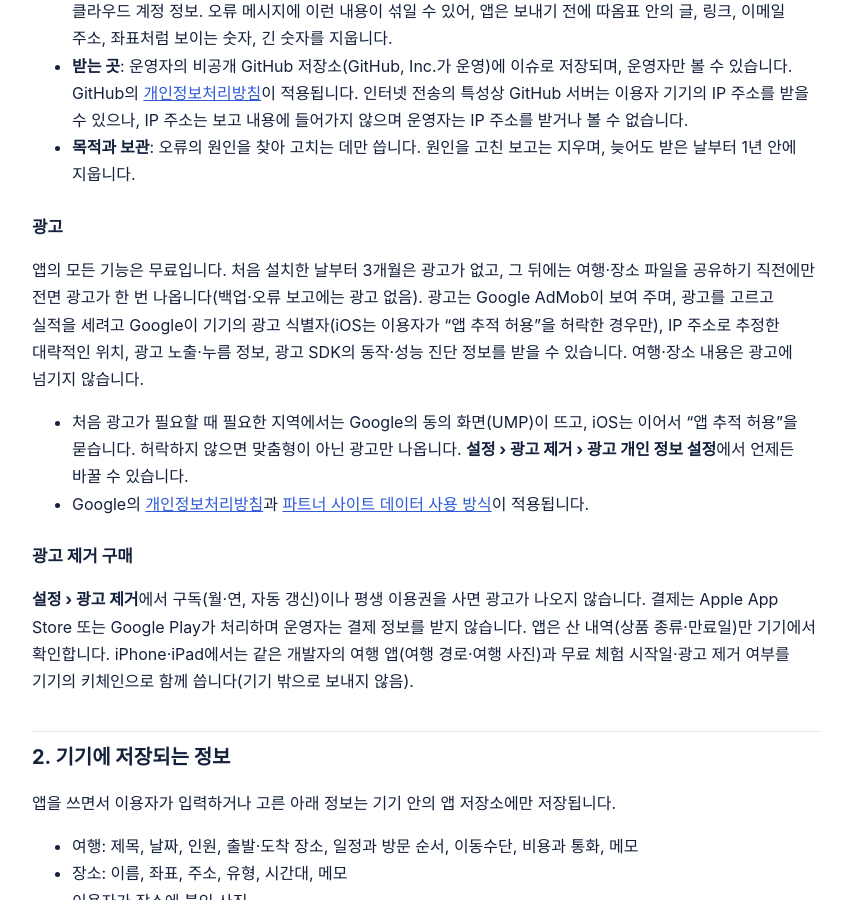
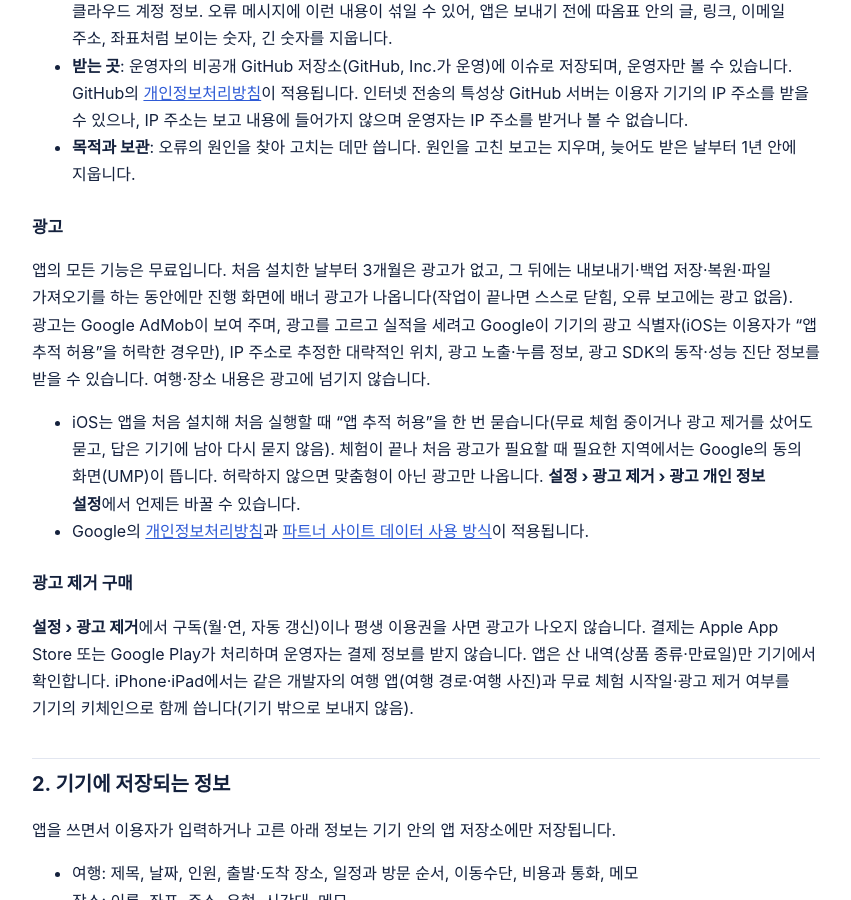
Before and after one commit to yjinchoi/flextrip-support, a Jekyll site: the page built from privacy.md, in a window 1280 px wide and 900 px high, scrolled down 760 px. Shown: the whole window, without its empty margins (214-1065 px from the left). Built offline with Jekyll 4.4.1, drawn with Linux system fonts in a browser that asks for light colours; some of the changed text lies outside the part shown.

Commit message:
docs(privacy): 광고는 작업 중 진행 화면 배너·추적 허용은 첫 실행·여행 중 지금 위치 권한(시행 2026-10-21)
Co-Authored-By: Claude Opus 5.5 <noreply@anthropic.com>

```diff
--- a/privacy.md
+++ b/privacy.md
@@ -7,7 +7,7 @@ description: FlexTrip 앱이 어떤 정보를 어디에 저장하고 누구에
 ---
 # 개인정보처리방침
 
-<p class="meta">시행일: 2026년 10월 19일</p>
+<p class="meta">시행일: 2026년 10월 21일</p>
 
 FlexTrip(이하 "앱")은 이용자의 여행 계획을 **이용자의 기기에 저장**하는 앱입니다. 앱 운영자는 회원 가입을 받지 않고, 이용자의 정보를 받아 보관하는 서버를 운영하지 않습니다. 이 방침은 앱이 다루는 정보와, 이용자가 고른 기능에 따라 그 정보가 어디로 전달되는지 설명합니다.
 
@@ -23,8 +23,8 @@ FlexTrip(이하 "앱")은 이용자의 여행 계획을 **이용자의 기기에
 - **목적과 보관**: 오류의 원인을 찾아 고치는 데만 씁니다. 원인을 고친 보고는 지우며, 늦어도 받은 날부터 1년 안에 지웁니다.
 
 ### 광고
-앱의 모든 기능은 무료입니다. 처음 설치한 날부터 3개월은 광고가 없고, 그 뒤에는 여행·장소 파일을 공유하기 직전에만 전면 광고가 한 번 나옵니다(백업·오류 보고에는 광고 없음). 광고는 Google AdMob이 보여 주며, 광고를 고르고 실적을 세려고 Google이 기기의 광고 식별자(iOS는 이용자가 "앱 추적 허용"을 허락한 경우만), IP 주소로 추정한 대략적인 위치, 광고 노출·누름 정보, 광고 SDK의 동작·성능 진단 정보를 받을 수 있습니다. 여행·장소 내용은 광고에 넘기지 않습니다.
-- 처음 광고가 필요할 때 필요한 지역에서는 Google의 동의 화면(UMP)이 뜨고, iOS는 이어서 "앱 추적 허용"을 묻습니다. 허락하지 않으면 맞춤형이 아닌 광고만 나옵니다. **설정 › 광고 제거 › 광고 개인 정보 설정**에서 언제든 바꿀 수 있습니다.
+앱의 모든 기능은 무료입니다. 처음 설치한 날부터 3개월은 광고가 없고, 그 뒤에는 내보내기·백업 저장·복원·파일 가져오기를 하는 동안에만 진행 화면에 배너 광고가 나옵니다(작업이 끝나면 스스로 닫힘, 오류 보고에는 광고 없음). 광고는 Google AdMob이 보여 주며, 광고를 고르고 실적을 세려고 Google이 기기의 광고 식별자(iOS는 이용자가 "앱 추적 허용"을 허락한 경우만), IP 주소로 추정한 대략적인 위치, 광고 노출·누름 정보, 광고 SDK의 동작·성능 진단 정보를 받을 수 있습니다. 여행·장소 내용은 광고에 넘기지 않습니다.
+- iOS는 앱을 처음 설치해 처음 실행할 때 "앱 추적 허용"을 한 번 묻습니다(무료 체험 중이거나 광고 제거를 샀어도 묻고, 답은 기기에 남아 다시 묻지 않음). 체험이 끝나 처음 광고가 필요할 때 필요한 지역에서는 Google의 동의 화면(UMP)이 뜹니다. 허락하지 않으면 맞춤형이 아닌 광고만 나옵니다. **설정 › 광고 제거 › 광고 개인 정보 설정**에서 언제든 바꿀 수 있습니다.
 - Google의 [개인정보처리방침](https://policies.google.com/privacy)과 [파트너 사이트 데이터 사용 방식](https://policies.google.com/technologies/partner-sites)이 적용됩니다.
 
 ### 광고 제거 구매
@@ -74,8 +74,8 @@ FlexTrip이 Google API에서 받은 정보의 사용과 전송은 [Google API
 
 ## 5. 기기 권한
 - **사진 보관함·카메라**(선택): 장소에 사진을 붙일 때만 요청합니다.
-- **앱 추적 허용**(iOS, 선택): 체험이 끝난 뒤 광고가 필요할 때 한 번 묻습니다(위 "광고").
-- **위치**: 앱은 기기 위치 권한을 요청하지 않습니다. 길찾기에서 "현재 위치에서 출발"은 길찾기 앱이 직접 처리합니다.
+- **앱 추적 허용**(iOS, 선택): 앱을 처음 실행할 때 한 번 묻습니다(위 "광고").
+- **위치**(iOS, 선택): 여행 기간 중 "여행 중 지금" 카드에서 **위치 사용**을 누를 때만 "앱을 사용하는 동안" 권한을 묻습니다. 지금 방문 중인 장소나 이동 중인 구간을 앱·위젯·잠금 화면(Live Activity)·Apple Watch에 보여 주는 데만 쓰고, 위치는 기기 밖으로 보내지 않습니다. 잠금 화면 표시를 켠 동안에만 앱이 뒤에 있어도 위치를 읽고, 끄면 멈춥니다. 길찾기에서 "현재 위치에서 출발"은 길찾기 앱이 직접 처리합니다.
 
 ## 6. 보관과 삭제
 - 기기 데이터는 이용자가 지우기 전까지 기기에 남습니다. **설정 › 저장소 › 데이터 초기화**를 하거나 앱을 삭제하면 기기에서 지워집니다.
```
Also changed, not shown: en/privacy.md (+5 -5 lines).
